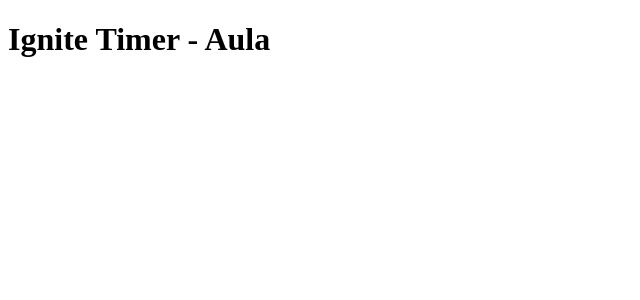
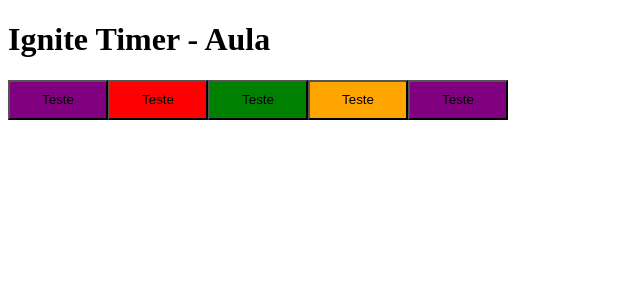
Before and after one commit to augustomarsola/02-newignite-timer, a React (Vite) app: page / in a window 1280 px wide. Shown: the top 300 px of the page, without its empty margins (0-640 px from the left). Built offline with nearby package versions, Linux system fonts and the light colour scheme.

Commit message:
Added Theme provider to project

```diff
--- a/package.json
+++ b/package.json
@@ -10,11 +10,13 @@
   },
   "dependencies": {
     "react": "^18.2.0",
-    "react-dom": "^18.2.0"
+    "react-dom": "^18.2.0",
+    "styled-components": "^5.3.5"
   },
   "devDependencies": {
     "@types/react": "^18.0.15",
     "@types/react-dom": "^18.0.6",
+    "@types/styled-components": "^5.1.25",
     "@vitejs/plugin-react": "^2.0.0",
     "typescript": "^4.6.4",
     "vite": "^3.0.0"
--- a/src/App.tsx
+++ b/src/App.tsx
@@ -1,3 +1,14 @@
+import { Button } from "./components/Button";
+
 export function App() {
-  return <h1>Ignite Timer - Aula</h1>;
+  return (
+    <>
+      <h1>Ignite Timer - Aula</h1>
+      <Button>Teste</Button>
+      <Button variant="danger">Teste</Button>
+      <Button variant="success">Teste</Button>
+      <Button variant="secondary">Teste</Button>
+      <Button variant="primary">Teste</Button>
+    </>
+  );
 }
--- /dev/null
+++ b/src/components/Button.styles.ts
@@ -0,0 +1,24 @@
+import styled, { css } from "styled-components";
+
+export type ButtonVariant = "primary" | "secondary" | "danger" | "success";
+
+interface ButtonContainerProps {
+  variant: ButtonVariant;
+}
+
+const buttonVariants = {
+  primary: "purple",
+  secondary: "orange",
+  danger: "red",
+  success: "green",
+};
+
+export const ButtonContainer = styled.button<ButtonContainerProps>`
+  width: 100px;
+  height: 40px;
+
+  ${(props) =>
+    css`
+      background: ${buttonVariants[props.variant]};
+    `}
+`;
--- /dev/null
+++ b/src/components/Button.tsx
@@ -0,0 +1,11 @@
+import { ReactNode } from "react";
+import { ButtonContainer, ButtonVariant } from "./Button.styles";
+
+interface ButtonProps {
+  variant?: ButtonVariant;
+  children: ReactNode;
+}
+
+export function Button({ variant = "primary", children }: ButtonProps) {
+  return <ButtonContainer variant={variant}>{children}</ButtonContainer>;
+}
```
Also changed, not shown: 1 other file (tests, documents, lock files or other folders).
